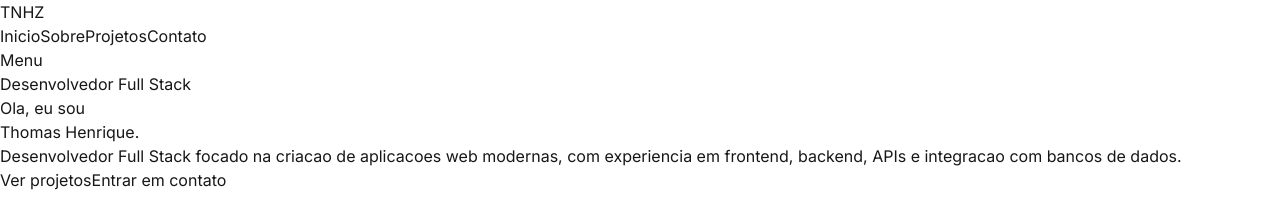
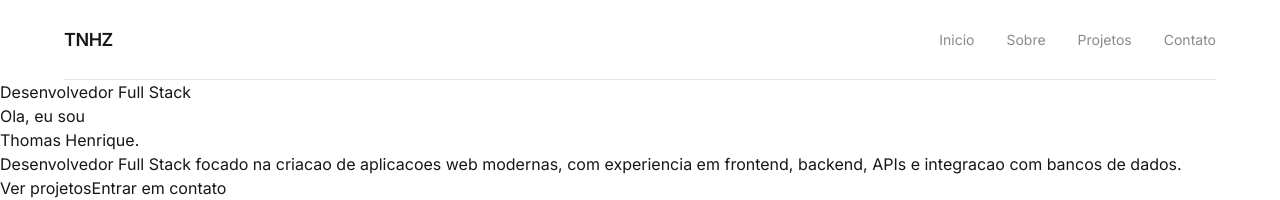
Before and after one commit to ThomasHenrique1/tnhz-dev-v2, a Next.js app: page / in a window 1280 px wide. Shown: the top 200 px of the page. Built offline with nearby package versions, Linux system fonts and the light colour scheme.

Commit message:
style: refine navigation layout

```diff
--- a/components/layout/Navbar.tsx
+++ b/components/layout/Navbar.tsx
@@ -1,40 +1,35 @@
 "use client";
 
 import Link from "next/link";
-import { usePathname } from "next/navigation";
 import { useState } from "react";
 
 import { navigation } from "@/data/navigation";
 
 export default function Navbar() {
-  const pathname = usePathname();
   const [menuOpen, setMenuOpen] = useState(false);
 
   return (
-    <header>
-      <nav>
-        <Link href="/" aria-label="Thomas Henrique - Inicio">
+    <header className="w-full px-6 sm:px-10 lg:px-16">
+      <nav className="mx-auto flex h-20 max-w-7xl items-center justify-between border-b border-black/10">
+        <Link
+          href="#home"
+          aria-label="Thomas Henrique - Inicio"
+          className="text-lg font-semibold tracking-tight transition-opacity duration-300 hover:opacity-60"
+          onClick={() => setMenuOpen(false)}
+        >
           TNHZ
         </Link>
 
-        <div>
-          {navigation.map((item) => {
-            const isActive =
-              item.href === "/"
-                ? pathname === "/"
-                : pathname.startsWith(item.href);
-
-            return (
+        <div className="hidden items-center gap-8 md:flex">
+          {navigation.map((item) => (
             <Link
               key={item.href}
               href={item.href}
-                aria-current={isActive ? "page" : undefined}
-                onClick={() => setMenuOpen(false)}
+              className="relative py-2 text-sm opacity-50 transition-opacity duration-300 hover:opacity-100"
             >
               {item.label}
             </Link>
-            );
-          })}
+          ))}
         </div>
 
         <button
@@ -42,24 +37,28 @@ export default function Navbar() {
           aria-label={menuOpen ? "Fechar menu" : "Abrir menu"}
           aria-expanded={menuOpen}
           onClick={() => setMenuOpen((previous) => !previous)}
+          className="text-sm opacity-60 transition-opacity duration-300 hover:opacity-100 md:hidden"
         >
           {menuOpen ? "Fechar" : "Menu"}
         </button>
+      </nav>
 
       {menuOpen && (
-          <div>
+        <div className="border-b border-black/10 py-6 md:hidden">
+          <div className="flex flex-col">
             {navigation.map((item) => (
               <Link
                 key={item.href}
                 href={item.href}
                 onClick={() => setMenuOpen(false)}
+                className="border-b border-black/10 py-4 text-lg opacity-60 transition-opacity duration-300 hover:opacity-100 last:border-b-0"
               >
                 {item.label}
               </Link>
             ))}
           </div>
+        </div>
       )}
-      </nav>
     </header>
   );
 }
```
Lines whose indentation alone changed are shown as unchanged.
